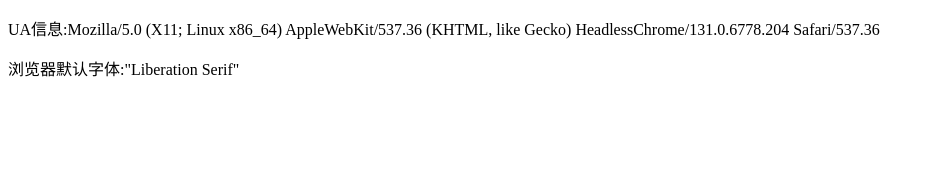
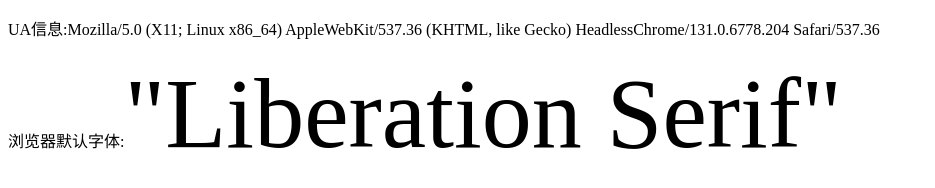
Before and after one commit to 0326/demo, a plain HTML site: page font.html in a window 1280 px wide. Shown: the whole page, without its empty margins (0-935 px from the left). Drawn offline with Linux system fonts and the light colour scheme.

Commit message:
Update font.html

```diff
--- a/font.html
+++ b/font.html
@@ -5,6 +5,9 @@
   <meta name="viewport" content="width=device-width, initial-scale=1, maximum-scale=1, minimum-scale=1, user-scalable=no" />
   <title>浏览器字体检测</title>
   <style>
+    #defaultFont{
+      font-size:100px;
+    }
   </style>
 </head>
 <body>
```
